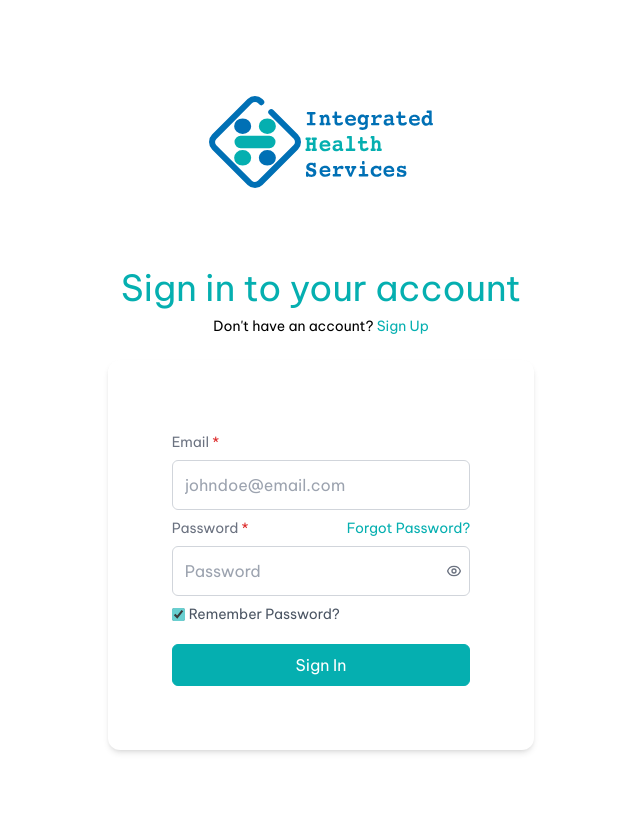
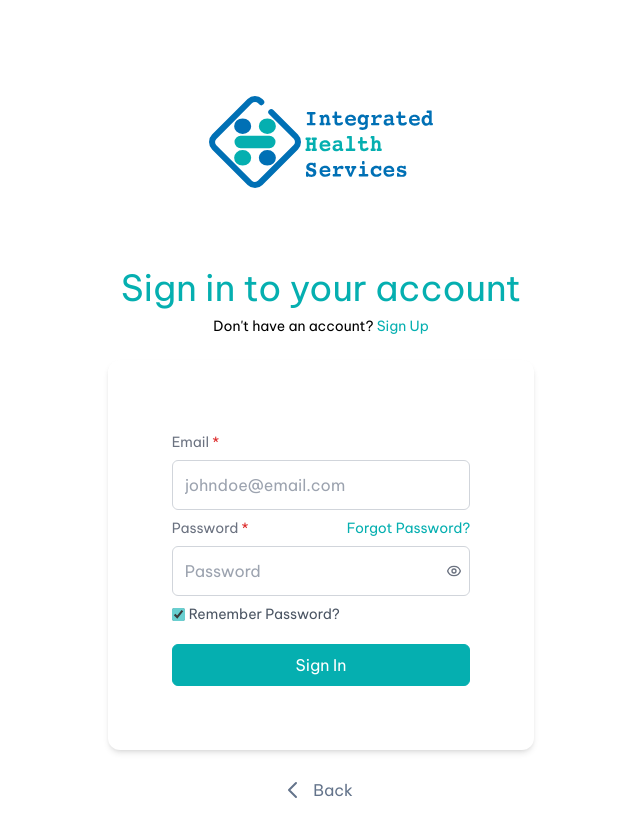
Before and after one commit to ihsidna/ihs-frontend, a React (Create React App) app: page / in a window 1280 px wide. Shown: the top 836 px of the page, without its empty margins (319-959 px from the left). Built offline with nearby package versions, Linux system fonts and the light colour scheme; no server answers.

Commit message:
feature(Accessibility): Add back buttons to reset password page and login page

```diff
--- a/src/components/website/globals/ResetPasswordPage.jsx
+++ b/src/components/website/globals/ResetPasswordPage.jsx
@@ -1,8 +1,12 @@
 import React from 'react';
 import ResetPasswordForm from "../../app/ResetPasswordForm";
 import Logo from "../../../assets/images/logo.svg";
+import {ChevronLeftIcon} from "@heroicons/react/outline";
+import {useNavigate} from "react-router-dom";
 
 const ResetPasswordPage = () => {
+	const navigate = useNavigate();
+
 	return (
 		<div className="py-20 flex flex-col justify-center">
 			<div className="flex flex-col justify-center items-center py-4">
@@ -14,6 +18,11 @@ const ResetPasswordPage = () => {
 					<ResetPasswordForm />
 				</div>
 			</div>
+			<div className="flex flex-col justify-center items-center py-4">
+				<button className="flex flex-row items-center justify-start h-4 border-0 bg-transparent text-slate-500 md:my-4 my-4" onClick={() => navigate(-1)}>
+					<ChevronLeftIcon className="md:w-6 w-4" /> <p className=" px-2">Back</p>
+				</button>
+			</div>
 		</div>
 	);
 };
--- a/src/components/website/globals/SignInPage.jsx
+++ b/src/components/website/globals/SignInPage.jsx
@@ -1,9 +1,12 @@
 import React from 'react';
-import {Link} from "react-router-dom";
+import {Link, useNavigate} from "react-router-dom";
 import SignInForm from "../../app/SignInForm";
 import Logo from "../../../assets/images/logo.svg";
+import {ChevronLeftIcon} from "@heroicons/react/outline";
 
 const SignInPage = () => {
+	const navigate = useNavigate();
+
 	return (
 		<div className="py-20">
 			<div className="flex flex-col justify-center items-center py-4">
@@ -16,7 +19,13 @@ const SignInPage = () => {
 					<SignInForm />
 				</div>
 			</div>
-		</div>	);
+			<div className="flex flex-col justify-center items-center py-4">
+				<button className="flex flex-row items-center justify-start h-4 border-0 bg-transparent text-slate-500 md:my-4 my-4" onClick={() => navigate(-1)}>
+					<ChevronLeftIcon className="md:w-6 w-4" /> <p className=" px-2">Back</p>
+				</button>
+			</div>
+		</div>
+	);
 };
 
 export default SignInPage;
```
